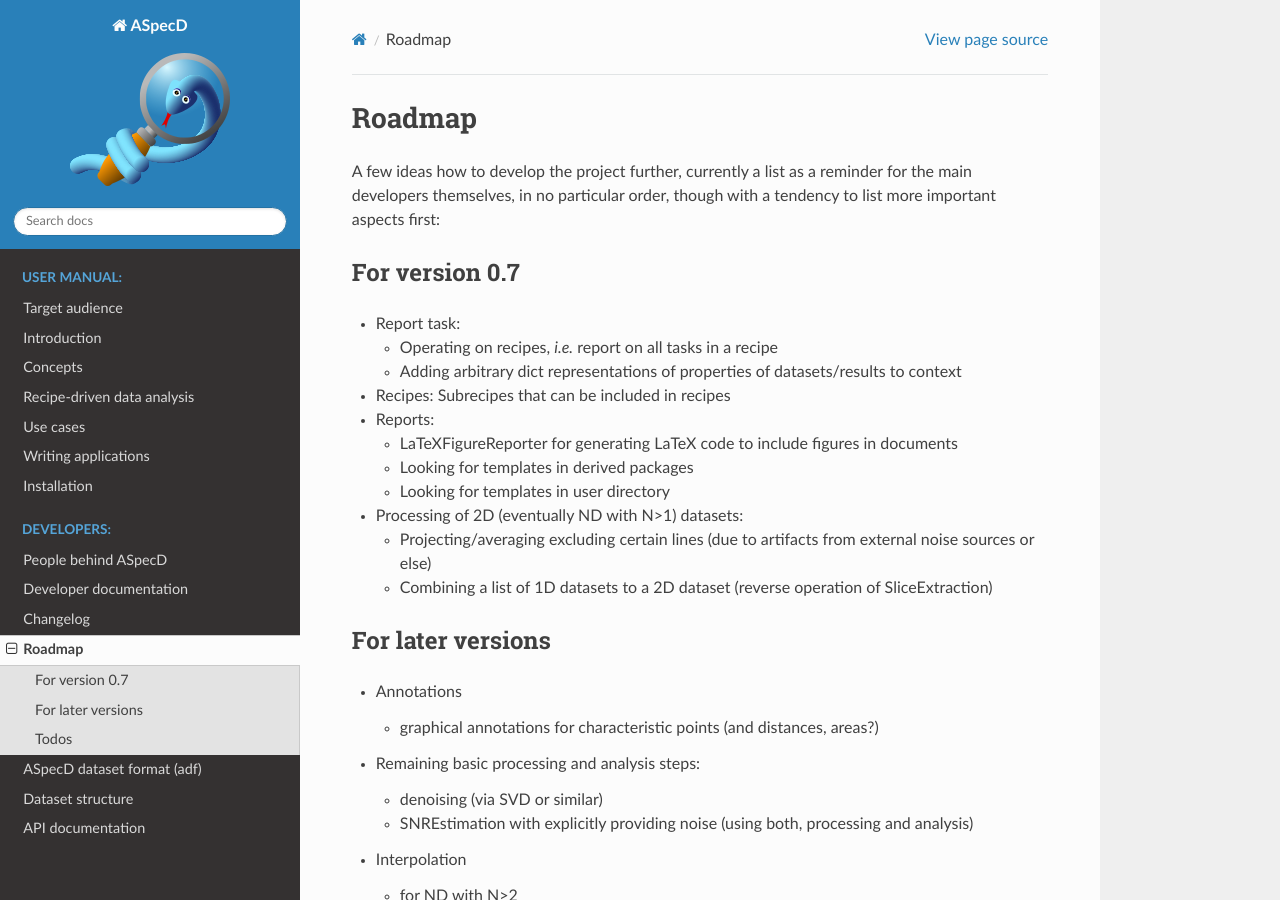
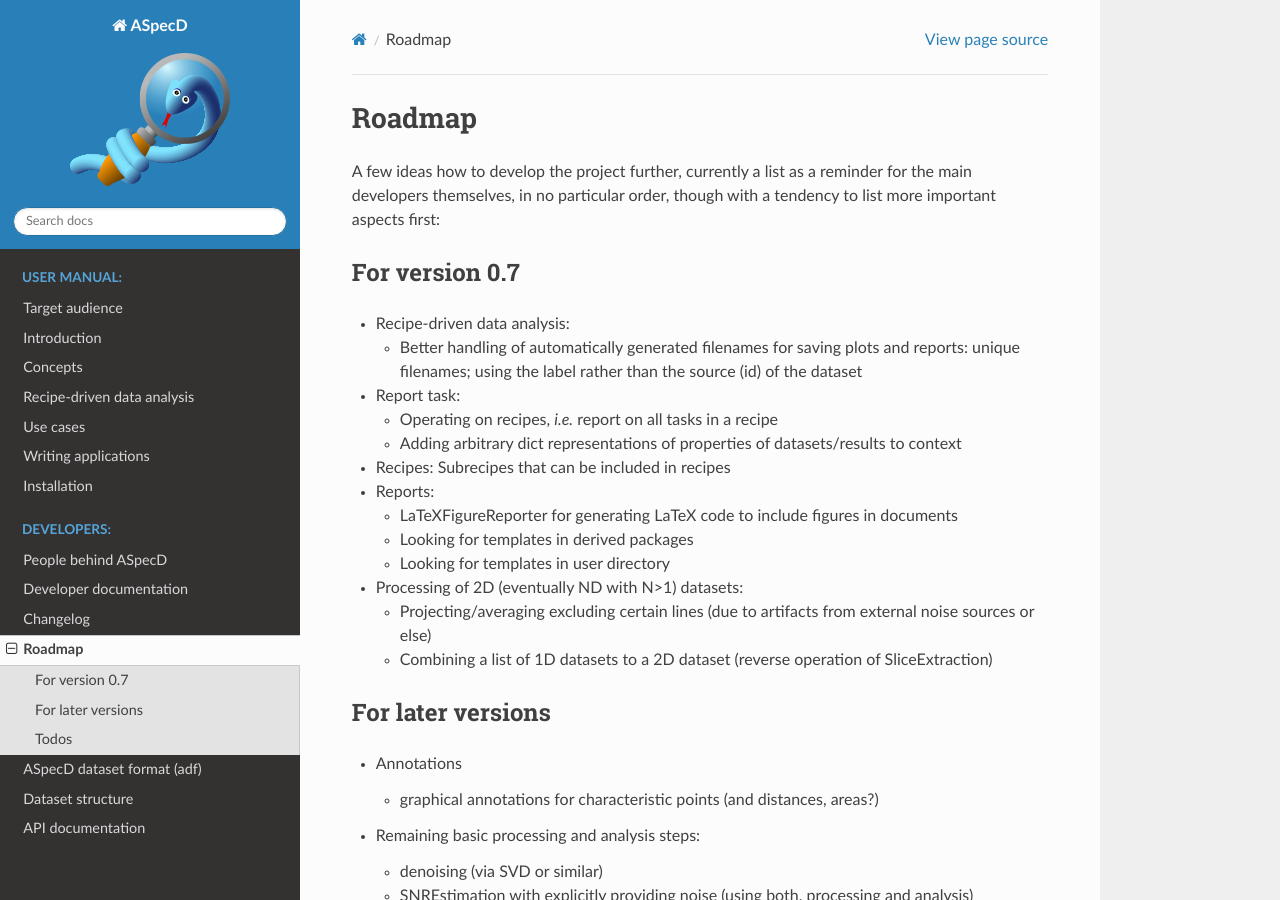
Before and after one commit to tillbiskup/aspecd, a Sphinx documentation site: the page built from docs/roadmap.rst, in a window 1280 px wide and 900 px high. Built offline with Sphinx 7.4.7 and the Read the Docs theme 2.0.0, drawn with Linux system fonts in a browser that asks for light colours.

Commit message:
Update roadmap and changelog

```diff
--- a/docs/changelog.rst
+++ b/docs/changelog.rst
@@ -6,6 +6,12 @@ This page contains a summary of changes between the official ASpecD releases. On
 
 
 Version 0.7.0
+=============
+
+Not yet released
+
+
+Version 0.6.3
 =============
 
 Not yet released
--- a/docs/roadmap.rst
+++ b/docs/roadmap.rst
@@ -7,6 +7,10 @@ A few ideas how to develop the project further, currently a list as a reminder f
 
 For version 0.7
 ===============
+
+* Recipe-driven data analysis:
+
+  * Better handling of automatically generated filenames for saving plots and reports: unique filenames; using the label rather than the source (id) of the dataset
 
 * Report task:
 
```
Also changed, not shown: 2 other files.
